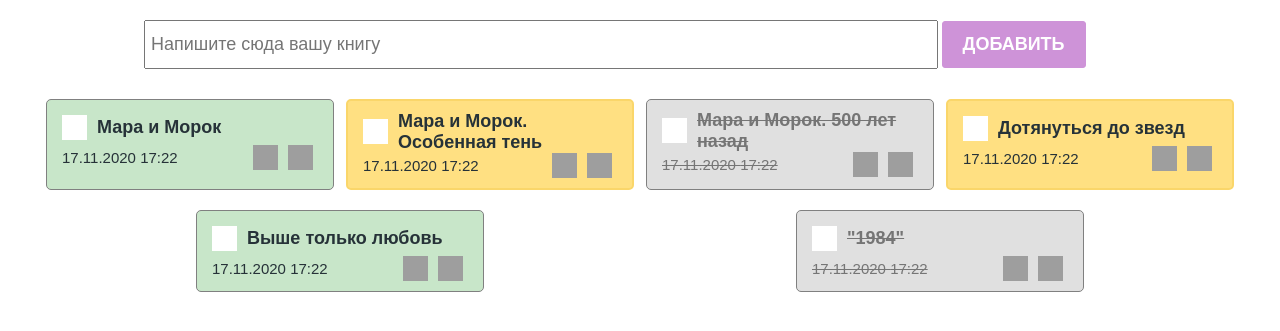
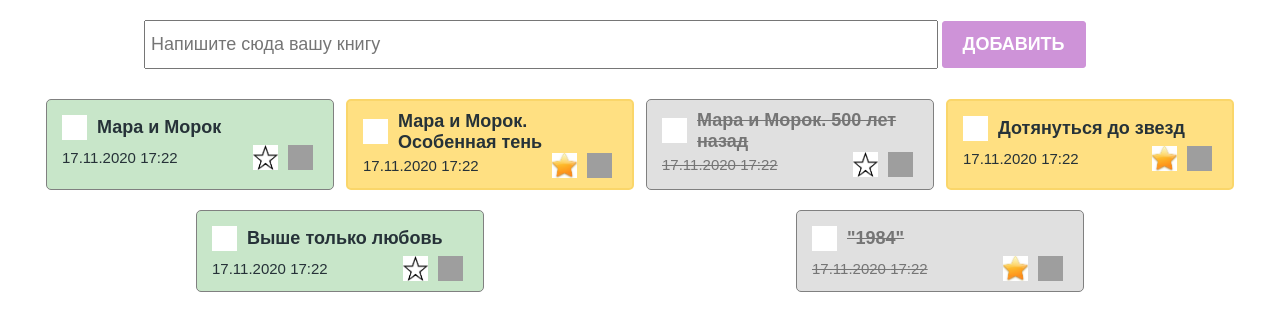
Before and after one commit to makenovaarzygul/todoArzygul, a Django app: page / in a window 1280 px wide. Shown: the top 331 px of the page. Run offline with Django 4.2, Linux system fonts and the light colour scheme; grey boxes are pictures that could not be loaded.

Commit message:
connected styles in todolist

```diff
--- a/todo/homework/templates/homework.html
+++ b/todo/homework/templates/homework.html
@@ -14,7 +14,7 @@
 
   <div class="row">
     <div class="col-25">
-      <label {{ tomeet.persone}}>Persone</label>
+      <label>Persone</label>
     </div>
     <div class="col-75">
       <input type="text" id="fname" name="firstname" placeholder="Your name..">
@@ -22,7 +22,7 @@
   </div>
   <div class="row">
     <div class="col-25">
-      <label {{tomeet.phone_number}}>Phone number</label>
+      <label>Phone number</label>
     </div>
     <div class="col-75">
       <input type="text" id="phone_number" name="phone_number" placeholder="Your phone number..">
@@ -42,7 +42,7 @@
   </div>
   <div class="row">
     <div class="col-25">
-      <label {{tomeet.comment }}>Comment</label>
+      <label>Comment</label>
     </div>
     <div class="col-75">
       <textarea id="comment" name="comment" placeholder="Write something.." style="height:200px"></textarea>
--- a/todo/main/templates/index.html
+++ b/todo/main/templates/index.html
@@ -35,8 +35,8 @@
             <div class="todo_item_footer">
                 <p>17.11.2020 <span>17:22</span></p>
                 <div class="action_buttons">
-                   <img src="./icons/анмаркед.png"/>
-                   <img src="./icons/delete.png"/>
+                   <img src="{% static './icons/unmarked.png' %}"/>
+                   <img src="{% static './icons/delete.png' %}"/>
                 </div>
             </div>
         </div>
@@ -52,8 +52,8 @@
             <div class="todo_item_footer">
                 <p>17.11.2020 <span>17:22</span></p>
                 <div class="action_buttons">
-                   <img src="./icons/маркед.png"/>
-                   <img src="./icons/delete.png"/>
+                   <img src="{% static './icons/marked.png' %}"/>
+                   <img src="{% static './icons/delete.png' %}"/>
                 </div>
             </div>
             </div>
@@ -68,8 +68,8 @@
             <div class="todo_item_footer">
                 <p>17.11.2020 <span>17:22</span></p>
                 <div class="action_buttons">
-                   <img src="./icons/анмаркед.png"/>
-                   <img src="./icons/delete.png"/>
+                   <img src="{% static './icons/unmarked.png' %}"/>
+                   <img src="{% static './icons/delete.png' %}"/>
                 </div>
             </div>
             </div>
@@ -84,8 +84,8 @@
             <div class="todo_item_footer">
                 <p>17.11.2020 <span>17:22</span></p>
                 <div class="action_buttons">
-                   <img src="./icons/маркед.png"/>
-                   <img src="./icons/delete.png"/>
+                   <img src="{% static './icons/marked.png' %}"/>
+                   <img src="{% static './icons/delete.png' %}"/>
                 </div>
             </div>
             </div>
@@ -101,8 +101,8 @@
             <div class="todo_item_footer">
                 <p>17.11.2020 <span>17:22</span></p>
                 <div class="action_buttons">
-                   <img src="./icons/анмаркед.png"/>
-                   <img src="./icons/delete.png"/>
+                   <img src="{% static './icons/unmarked.png' %}"/>
+                   <img src="{% static './icons/delete.png' %}"/>
                 </div>
             </div>
             </div>
@@ -118,8 +118,8 @@
             <div class="todo_item_footer">
                 <p>17.11.2020 <span>17:22</span></p>
                 <div class="action_buttons">
-                   <img src="./icons/маркед.png"/>
-                   <img src="./icons/delete.png"/>
+                   <img src="{% static './icons/marked.png' %}"/>
+                   <img src="{% static './icons/delete.png' %}"/>
                 </div>
             </div>
             </div>
--- a/todo/main/templates/test.html
+++ b/todo/main/templates/test.html
@@ -35,8 +35,8 @@
             <div class="todo_item_footer">
                 <p>{{ todo.created_at }}</p>
                 <div class="action_buttons">
-                   <img src="./icons/анмаркед.png"/>
-                   <img src="./icons/delete.png"/>
+                   <img src="{% static './icons/unmarked.png' %}" />
+                   <img src="{% static './icons/delete.png' %}" />
                 </div>
             </div>
         </div>
```
